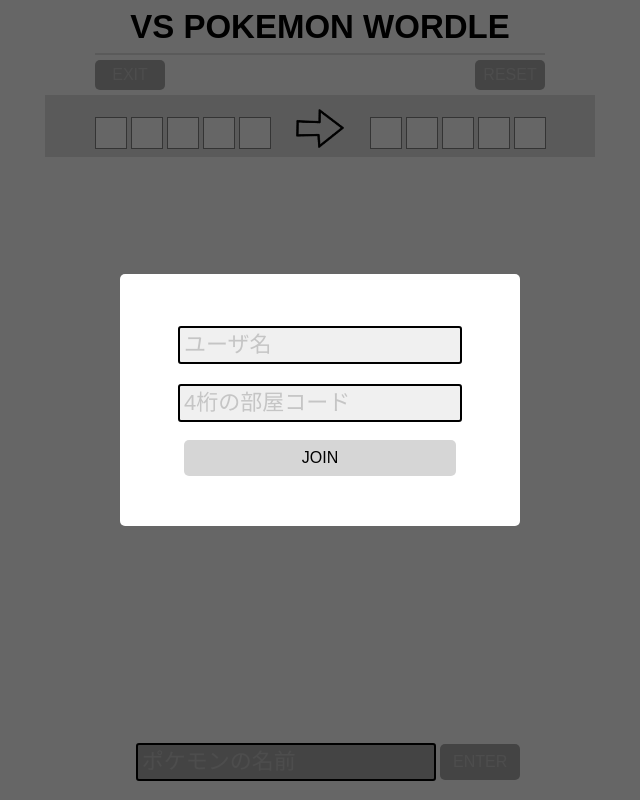
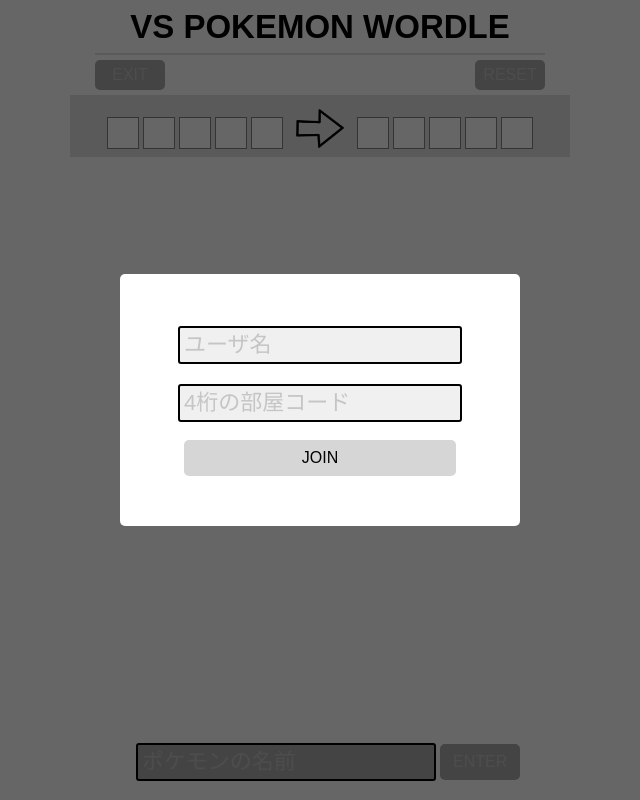
Before and after one commit to Yotty0404/VS_Pokemon_Wordle, a Flask app: page / in a window 1280 px wide. Shown: the whole page, without its empty margins (320-960 px from the left). Run offline with Flask 2, Linux system fonts and the light colour scheme; some libraries are stand-ins or nearby versions.

Commit message:
スタイル微調整。ogp修正

```diff
--- a/static/css/style.css
+++ b/static/css/style.css
@@ -50,7 +50,7 @@ input, button, select, textarea {
     flex-wrap: wrap;
     justify-content: space-between;
     width: 90vw;
-    max-width: 550px;
+    max-width: 500px;
     margin: 0 auto;
     height: calc(100vh - 243px);
 }
@@ -323,7 +323,7 @@ input[type="number"]::-webkit-inner-spin-button {
 
 #yajirushi_container {
     width: 90vw;
-    max-width: 550px;
+    max-width: 500px;
     position: absolute;
     display: flex;
     justify-content: center;
@@ -366,6 +366,10 @@ input[type="number"]::-webkit-inner-spin-button {
         width: 55px;
     }
 
+    .answer {
+        height: 32px;
+    }
+
     .tile {
         height: 23px;
         width: 23px;
--- a/templates/home.html
+++ b/templates/home.html
@@ -16,7 +16,7 @@
     <meta property="og:type" content="website">
     <meta property="og:title" content="VS Pokémon Wordle">
     <meta property="og:description" content="対戦型ポケモンワードル">
-    <meta property="og:image" content="static/img/192.png">
+    <meta property="og:image" content="https://vs-pokemon-wordle.herokuapp.com/static/img/192.png">
 </head>
 <body>
     <div id="header_container">
```
